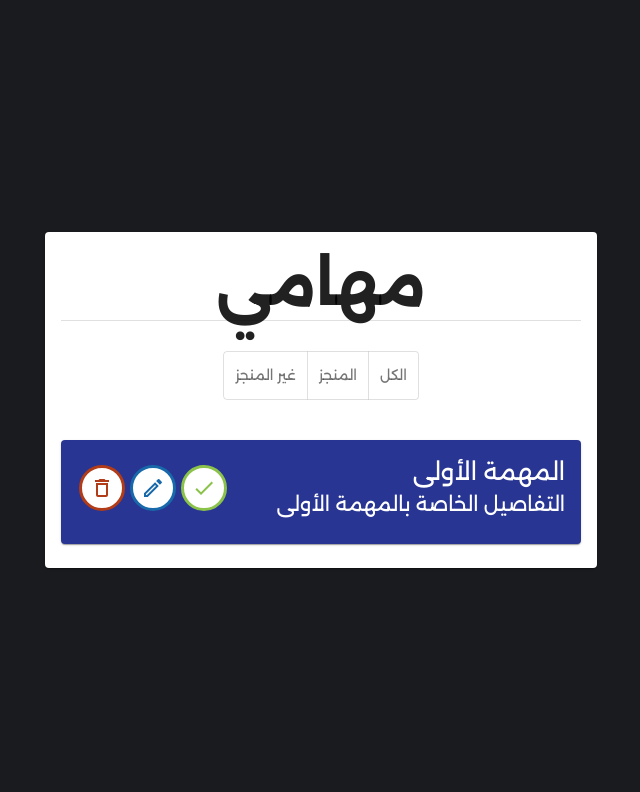
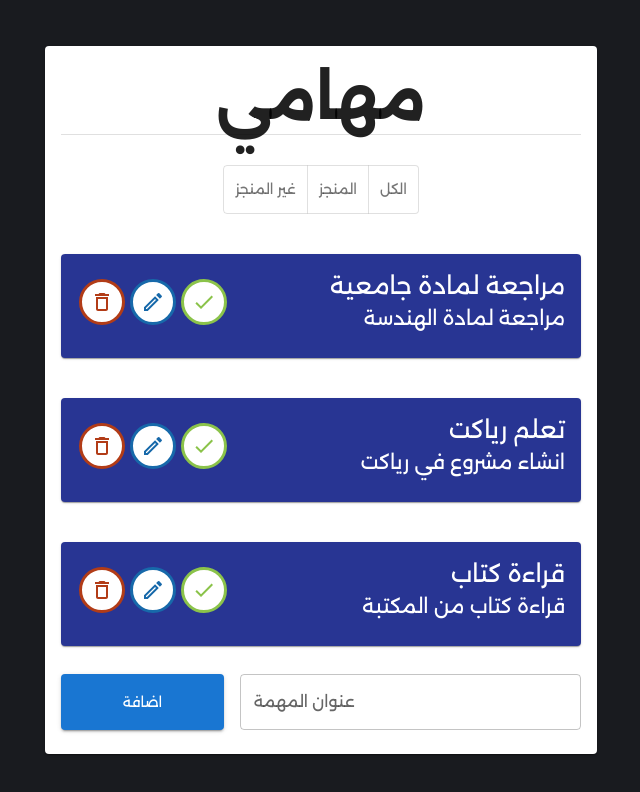
Before and after one commit to MajdFiras/react-tdl, a React (Create React App) app: page / in a window 1280 px wide. Shown: the top 792 px of the page, without its empty margins (319-959 px from the left). Built offline with nearby package versions, Linux system fonts and the light colour scheme.

Commit message:
todo done button logic

```diff
--- a/package.json
+++ b/package.json
@@ -13,6 +13,7 @@
     "react": "^18.3.1",
     "react-dom": "^18.3.1",
     "react-scripts": "5.0.1",
+    "uuid": "^10.0.0",
     "web-vitals": "^2.1.4"
   },
   "scripts": {
--- a/src/components/Todo.js
+++ b/src/components/Todo.js
@@ -9,7 +9,10 @@ import IconButton from "@mui/material/IconButton";
 import ModeEditOutlinedIcon from "@mui/icons-material/ModeEditOutlined";
 import DeleteOutlineOutlinedIcon from "@mui/icons-material/DeleteOutlineOutlined";
 
-export default function Todo() {
+export default function Todo({ todo, handleCheck }) {
+  function handleCheckClick() {
+    handleCheck(todo.id);
+  }
   return (
     <>
       <Card
@@ -25,10 +28,10 @@ export default function Todo() {
           <Grid container spacing={2}>
             <Grid xs={8}>
               <Typography variant="h5" sx={{ textAlign: "right" }}>
-                المهمة الأولى
+                {todo.title}
               </Typography>
               <Typography variant="h6" sx={{ textAlign: "right" }}>
-                التفاصيل الخاصة بالمهمة الأولى
+                {todo.details}
               </Typography>
             </Grid>
             <Grid
@@ -38,11 +41,14 @@ export default function Todo() {
               alignItems="center"
             >
               <IconButton
+                onClick={() => {
+                  handleCheckClick();
+                }}
                 className="iconButton"
                 aria-label="check"
                 style={{
-                  color: "#8bc34a",
-                  background: "white",
+                  color: todo.isCompleted ? "white" : "#8bc34a",
+                  background: todo.isCompleted ? "#8bc34a" : "white",
                   border: "solid #8bc34a 3px",
                 }}
               >
--- a/src/components/TodoList.js
+++ b/src/components/TodoList.js
@@ -9,6 +9,9 @@ import Box from "@mui/material/Box";
 import Divider from "@mui/material/Divider";
 import ToggleButton from "@mui/material/ToggleButton";
 import ToggleButtonGroup from "@mui/material/ToggleButtonGroup";
+import Grid from "@mui/material/Unstable_Grid2";
+import TextField from "@mui/material/TextField";
+import { v4 as uuidv4 } from "uuid";
 
 // Icons
 import FormatAlignLeftIcon from "@mui/icons-material/FormatAlignLeft";
@@ -18,8 +21,57 @@ import FormatAlignJustifyIcon from "@mui/icons-material/FormatAlignJustify";
 
 // Components
 import Todo from "./Todo";
+import { useState } from "react";
+
+const initialTodos = [
+  {
+    id: uuidv4(),
+    title: "مراجعة لمادة جامعية",
+    details: "مراجعة لمادة الهندسة ",
+    isCompleted: false,
+  },
+  {
+    id: uuidv4(),
+    title: "تعلم رياكت",
+    details: "انشاء مشروع في رياكت",
+    isCompleted: false,
+  },
+  {
+    id: uuidv4(),
+    title: "قراءة كتاب",
+    details: "قراءة كتاب من المكتبة",
+    isCompleted: false,
+  },
+];
 
 export default function TodoList() {
+  const [todos, setTodos] = useState(initialTodos);
+  const [titleInput, setTitleInput] = useState("");
+
+  function handleCheckClick(todoId) {
+    const updatedTodos = todos.map((t) => {
+      if (t.id == todoId) {
+        t.isCompleted = !t.isCompleted;
+      }
+      return t;
+    });
+    setTodos(updatedTodos);
+  }
+  const todosJSX = todos.map((t) => {
+    return <Todo key={t.id} todo={t} handleCheck={handleCheckClick} />;
+  });
+
+  function handleAddClick() {
+    const newTodo = {
+      id: uuidv4(),
+      title: titleInput,
+      details: "",
+      isCompleted: false,
+    };
+    setTodos([...todos, newTodo]);
+    setTitleInput("");
+  }
+
   return (
     <Container maxWidth="sm">
       <Card sx={{ minWidth: 275 }}>
@@ -42,8 +94,42 @@ export default function TodoList() {
           </ToggleButtonGroup>
 
           {/* All Todos */}
-
-          <Todo />
+          {todosJSX}
+          <Grid container style={{ marginTop: "20px" }} spacing={2}>
+            <Grid
+              xs={8}
+              display="flex"
+              justifyContent="space-around"
+              alignItems="center"
+            >
+              <TextField
+                style={{ width: "100%" }}
+                id="outlined-basic"
+                label="عنوان المهمة"
+                variant="outlined"
+                value={titleInput}
+                onChange={(e) => {
+                  setTitleInput(e.target.value);
+                }}
+              />
+            </Grid>
+            <Grid
+              xs={4}
+              display="flex"
+              justifyContent="space-around"
+              alignItems="center"
+            >
+              <Button
+                variant="contained"
+                style={{ width: "100%", height: "100%" }}
+                onClick={() => {
+                  handleAddClick();
+                }}
+              >
+                اضافة
+              </Button>
+            </Grid>
+          </Grid>
         </CardContent>
       </Card>
     </Container>
```
Also changed, not shown: 1 other file (tests, documents, lock files or other folders).
